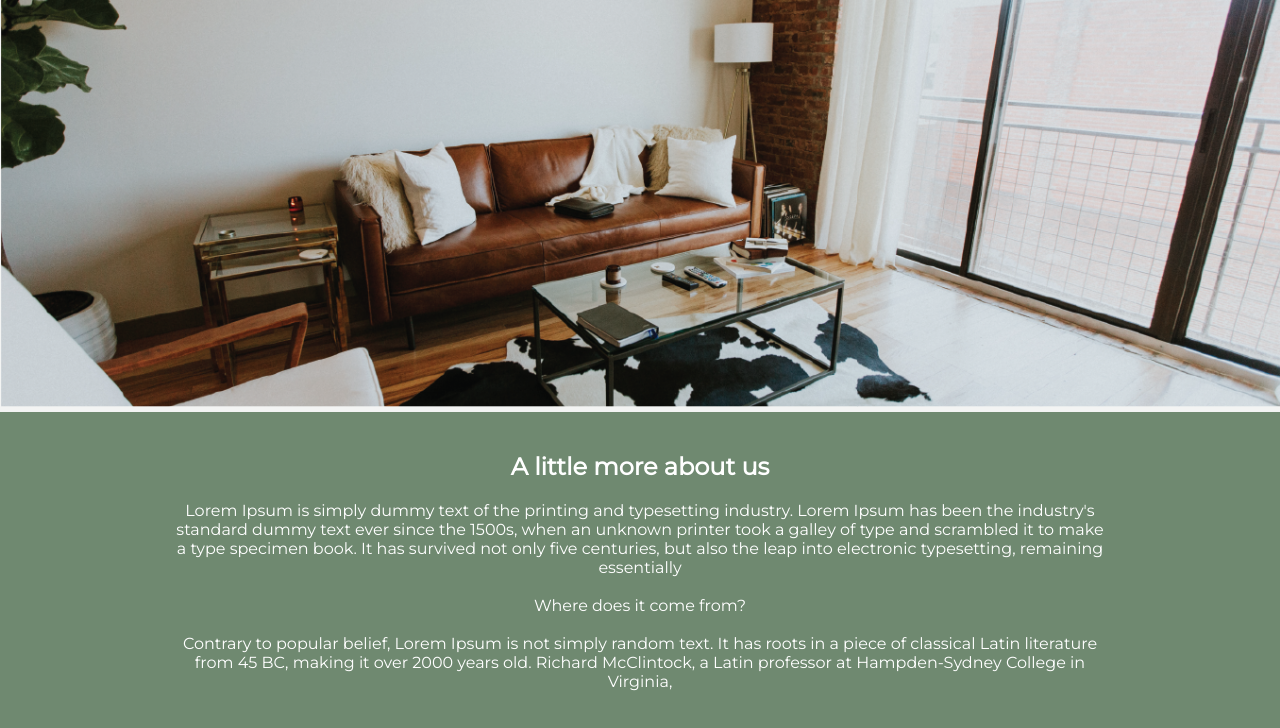
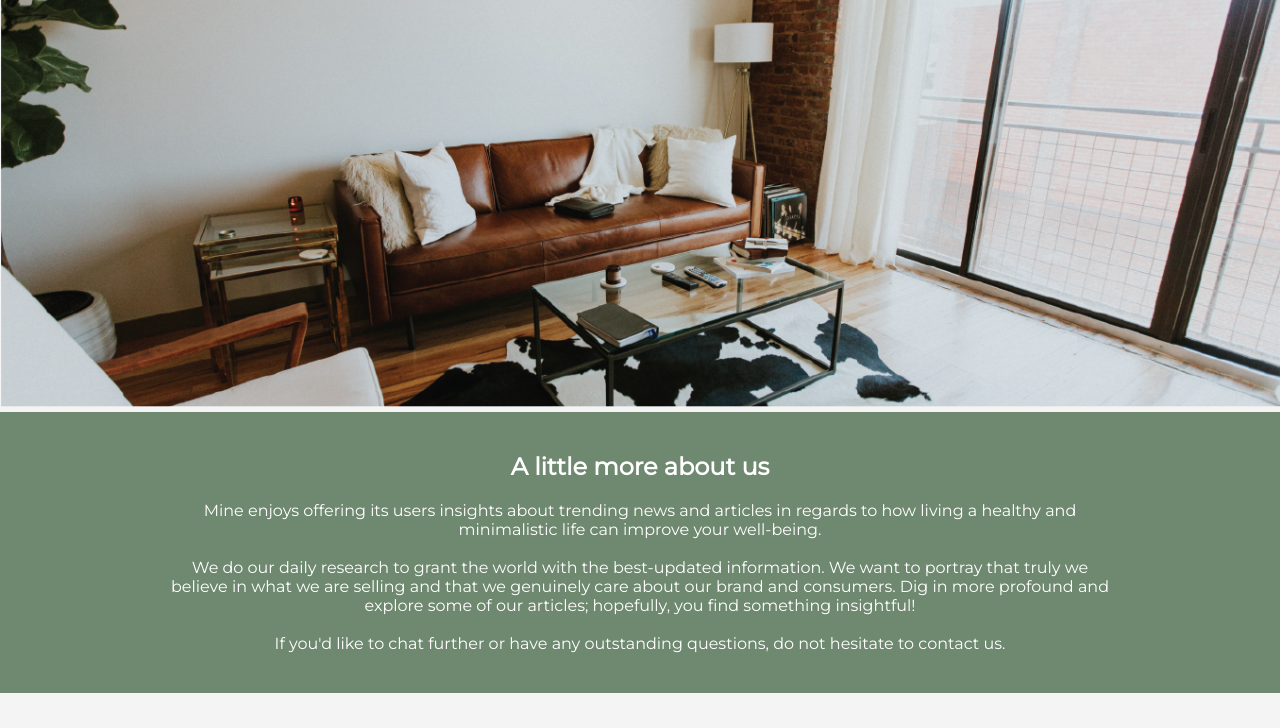
Before and after one commit to natashaquijano/blog-website, a plain HTML site: page articles.html in a window 1280 px wide. Shown: the part 52-780 px from the top of the page. Drawn offline with Linux system fonts and the light colour scheme.

Commit message:
added about and articles section paragraph

```diff
--- a/articles.html
+++ b/articles.html
@@ -58,36 +58,28 @@
 
         <img src="images/article/header/article-header-image-01.png" class="articles-slideshow-image">
 
-
-
-
     </header>
-
-
-
 
     <main>
         <section class="articles-about">
 
             <h2 class="articles-title">A little more about us</h2>
 
-            <p class="articles-paragraph">Lorem Ipsum is simply dummy text of the printing and typesetting industry.
-                Lorem Ipsum has been the
-                industry's standard
-                dummy text ever since the 1500s, when an unknown printer took a galley of type and scrambled it to make
-                a type specimen
-                book. It has survived not only five centuries, but also the leap into electronic typesetting, remaining
-                essentially
+            <p class="articles-paragraph">
+                Mine enjoys offering its users insights about trending news and articles in regards to how living a
+                healthy and
+                minimalistic life can improve your well-being.
                 <br />
                 <br />
-                Where does it come from?
+                We do our daily research to grant the world with the best-updated information. We want to portray that
+                truly we believe
+                in what we are selling and that we genuinely care about our brand and consumers. Dig in more profound
+                and explore some
+                of our articles; hopefully, you find something insightful!
                 <br />
                 <br />
-                Contrary to popular belief, Lorem Ipsum is not simply random text. It has
-                roots in a piece of classical
-                Latin literature
-                from 45 BC, making it over 2000 years old. Richard McClintock, a Latin professor at Hampden-Sydney
-                College in Virginia,</p>
+                If you'd like to chat further or have any outstanding questions, do not hesitate to contact us.
+            </p>
         </section>
 
         <h3 class="articles-trending">Trending</h3>
```
Also changed, not shown: about.html (+10 -13 lines).
